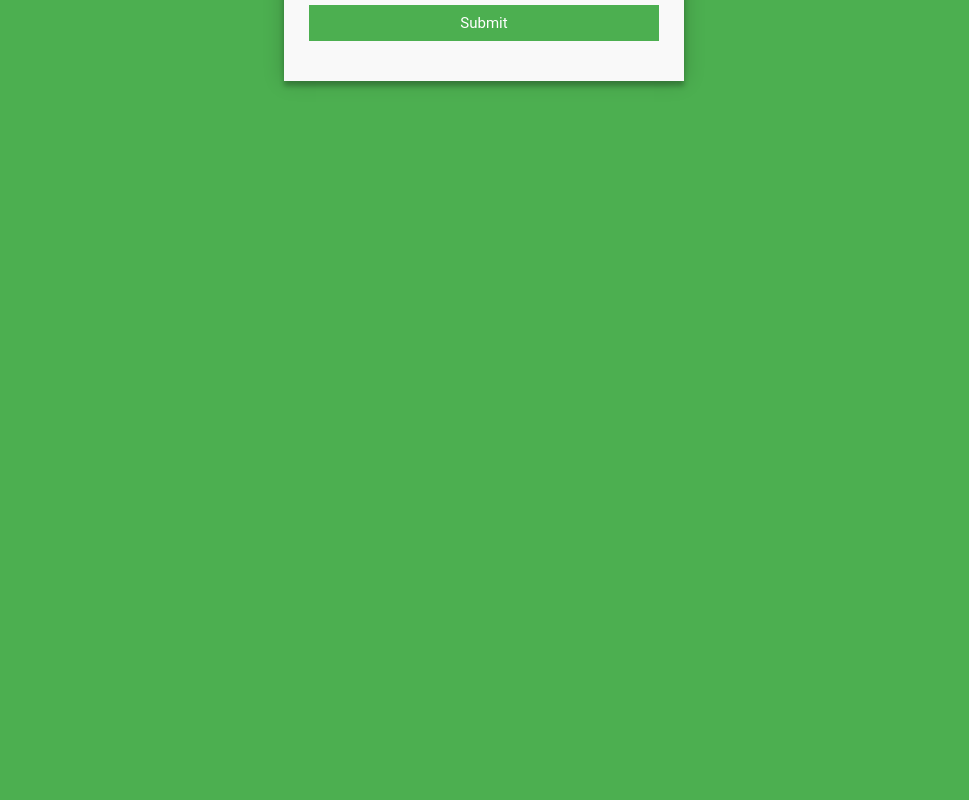
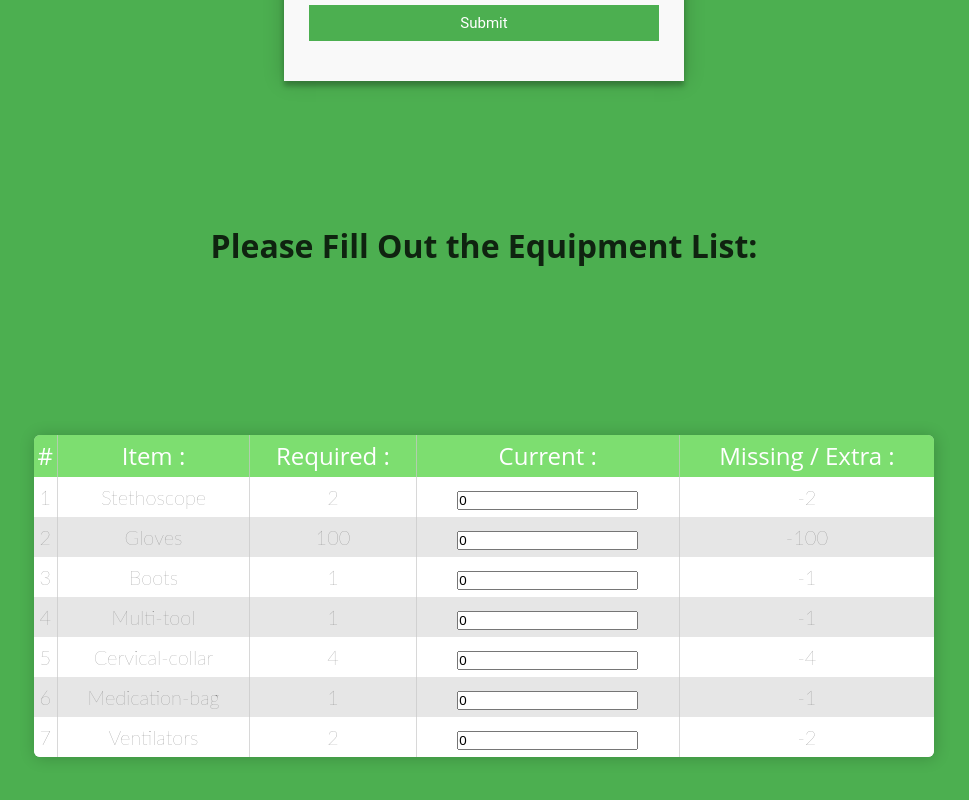
Before and after one commit to tsoriLache/medical-supply-app, a React (Create React App) app: page / in a window 1280 px wide. Shown: the part 610-1410 px from the top of the page, without its empty margins (156-1125 px from the left). Before the commit the page ends 841 px from the top, so only its background shows below. Built offline with nearby package versions, Linux system fonts and the light colour scheme.

Commit message:
EquipmentForm comp
responsive table2list

```diff
--- a/src/App.css
+++ b/src/App.css
@@ -147,3 +147,147 @@ fieldset {
 :-ms-input-placeholder {
   color: #888;
 }
+
+/* ______________________________EQUIPMENT TABLE__________________________________________ */
+
+@import url('https://fonts.googleapis.com/css2?family=Lato&family=Open+Sans:wght@500;700&display=swap');
+
+* {
+  padding: 0;
+  margin: 0;
+  box-sizing: border-box;
+}
+
+:root {
+  font-size: 62.5%;
+  --title-font: 'Open Sans';
+  --data-font: 'Lato';
+  --white-bone: rgb(230, 230, 230);
+  --blue: rgba(63, 219, 42, 0.623);
+  --light-black: rgb(0 0 0 / 0.8);
+  --transparent-black: rgb(0 0 0 / 0.2);
+  --white: #fff;
+  --light-gray: rgb(200, 200, 200, 0.7);
+}
+
+.page-title {
+  margin: 15px 0;
+  padding: 0 0.5em;
+
+  font-family: var(--title-font);
+  font-weight: 700;
+  font-size: clamp(2.6rem, 4vw, 3.2rem);
+  text-align: center;
+
+  color: var(--light-black);
+}
+
+/*---------------------Conversion Rate List----------------------*/
+.conversion-rate-list {
+  width: 80%;
+  margin: 25px auto;
+
+  text-align: center;
+
+  list-style: none;
+}
+
+.list-item {
+  padding-bottom: 2.5em;
+
+  border-radius: 6px;
+  box-shadow: 1px 1px 16px var(--transparent-black);
+  overflow: hidden;
+}
+
+.list-item + .list-item {
+  margin-top: 10px;
+}
+
+.platform {
+  background: var(--blue);
+  color: var(--white);
+}
+
+.name,
+.platform {
+  font-family: var(--title-font), sans-serif;
+  font-size: 2.4rem;
+  font-weight: 500;
+  line-height: 2;
+}
+
+.value {
+  line-height: 1.5;
+  font-family: var(--data-font), sans-serif;
+  font-size: 2rem;
+
+  color: var(--light-black);
+}
+/*-----------------------------Conversion Rate Table---------------------------*/
+.conversion-rate-table {
+  flex-basis: min(80%, 900px);
+
+  display: none;
+
+  padding-bottom: 1em;
+
+  background-color: var(--white-bone);
+  border-radius: 6px;
+  border-collapse: collapse;
+  box-shadow: 1px 1px 16px var(--transparent-black);
+  overflow: hidden;
+}
+
+.table__headers {
+  background-color: var(--blue);
+}
+
+.header {
+  padding: 0.25em 0;
+
+  font-family: var(--title-font), sans-serif;
+  font-size: 2.4rem;
+  font-weight: 500;
+
+  color: var(--white);
+}
+
+.table__row:nth-child(odd) {
+  background-color: var(--white);
+}
+
+.row__cell {
+  padding: 0.25em 0;
+
+  font-family: var(--data-font), sans-serif;
+  font-size: 2rem;
+  text-align: center;
+}
+
+.row__cell + .row__cell,
+.header + .header {
+  border-left: 1px solid var(--light-gray);
+}
+
+@media (min-width: 600px) {
+  .conversion-rate-list {
+    display: none;
+  }
+
+  .conversion-rate-table {
+    display: table;
+  }
+
+  .wrap {
+    display: flex;
+    justify-content: center;
+    align-items: center;
+
+    min-height: 80vh;
+  }
+}
+/* -------------- */
+.ad {
+  background-color: rgba(66, 233, 135, 0.671);
+}
--- a/src/App.tsx
+++ b/src/App.tsx
@@ -1,12 +1,13 @@
 import React from 'react';
 import './App.css';
 import EmployeeForm from './features/Employee/EmployeeForm';
+import EquipmentForm from './features/Equipment/EquipmentForm';
 
 function App() {
   return (
     <div className="App">
       <EmployeeForm/>
-
+       <EquipmentForm/>
     </div>
   );
 }
--- /dev/null
+++ b/src/features/Equipment/EquipmentForm.tsx
@@ -0,0 +1,34 @@
+import React from 'react'
+import Tr from './Tr'
+import { fullEquipmentList } from '../../db/db'
+import Li from './Li'
+
+export default function EquipmentForm() {
+    return (
+        <div>
+            <h1 className="page-title">Please Fill Out the Equipment List:</h1>
+
+<ul className="conversion-rate-list">
+{fullEquipmentList.map(({id,item,required})=><Li data={{id,item,required}}/>)}
+</ul>
+
+<div className="wrap">
+  <table className="conversion-rate-table">
+    <thead className="table__head">
+      <tr className="table__headers">
+        <th className="header" scope="col">#</th>
+        <th className="header" scope="col">Item :</th>
+        <th className="header" scope="col">Required :</th>
+        <th className="header" scope="col">Current :</th>
+        <th className="header" scope="col">Missing / Extra :</th>
+      </tr>
+    </thead>
+
+    <tbody className="table__content">
+        {fullEquipmentList.map(({id,item,required})=><Tr data={{id,item,required}}/>)}
+    </tbody>
+  </table>
+</div>
+        </div>
+    )
+}
--- /dev/null
+++ b/src/features/Equipment/Li.tsx
@@ -0,0 +1,22 @@
+import React, { useState } from 'react'
+
+export default function Li({data}:{data:{id:number,item:string,required:number}}) {
+    const [current, setCurrent] = useState(0)
+    const {id,item,required} = data;
+    return (
+        <li className="list-item">
+    <h2 className="platform">#{id} - {item}</h2>
+
+    <dl className="ad">
+      <dt className="name">Required :</dt>
+      <dd className="value">{required}</dd>
+
+      <dt className="name">Current :</dt>
+      <dd className="value"><input value={current} onChange={({target})=>{setCurrent(Number(target.value))}} type="number"></input></dd>
+
+      <dt className="name">Missing / Extra :</dt>
+      <dd className="value">{current}</dd>
+    </dl>
+  </li>
+    )
+}
--- /dev/null
+++ b/src/features/Equipment/Tr.tsx
@@ -0,0 +1,15 @@
+import React,{useState} from 'react'
+
+export default function Tr({data}:{data:{id:number,item:string,required:number}}) {
+    const [current, setCurrent] = useState(0)
+    const {id,item,required} = data;
+    return (
+        <tr className="table__row">
+        <td className="row__cell">{id}</td>
+        <td className="row__cell">{item}</td>
+        <td className="row__cell">{required}</td>
+        <td className="row__cell"><input value={current} onChange={({target})=>{setCurrent(Number(target.value))}} type="number"></input></td>
+        <td className="row__cell">{current-required}</td>
+      </tr>
+    )
+}
```
